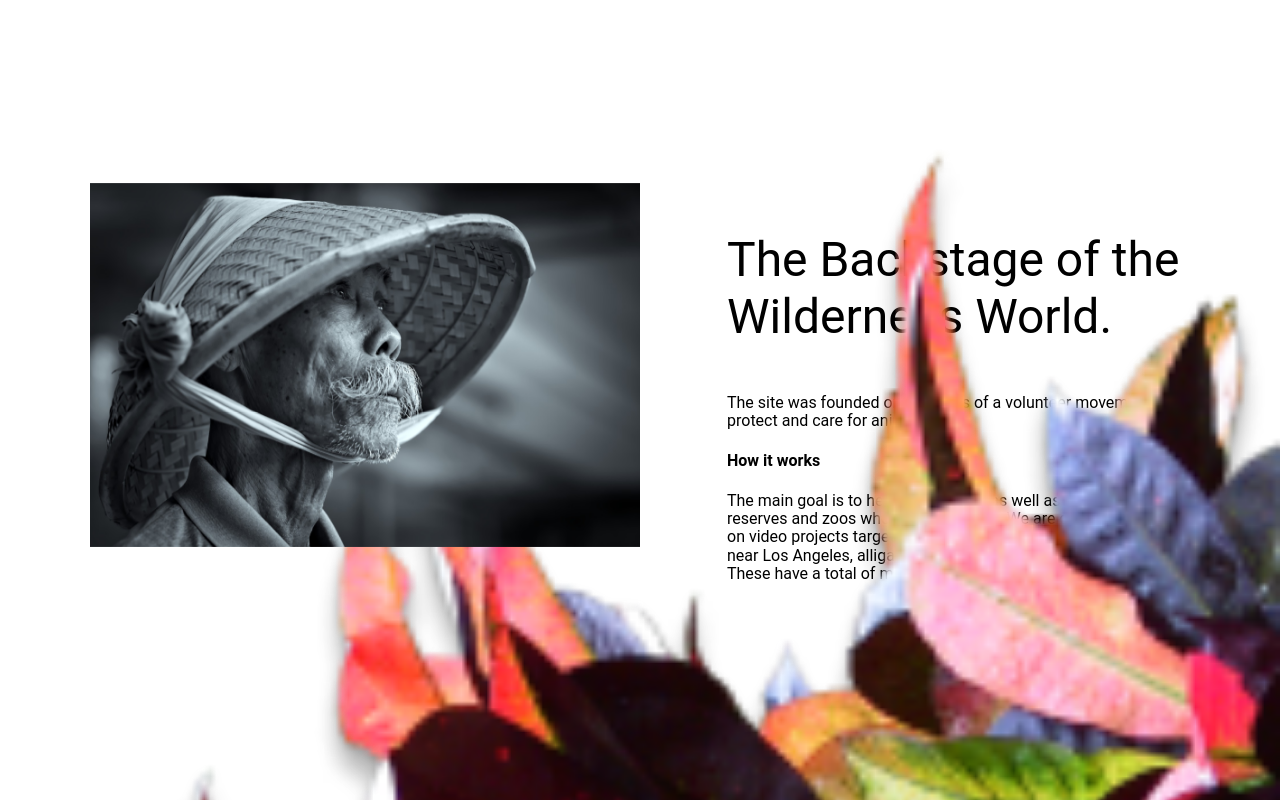
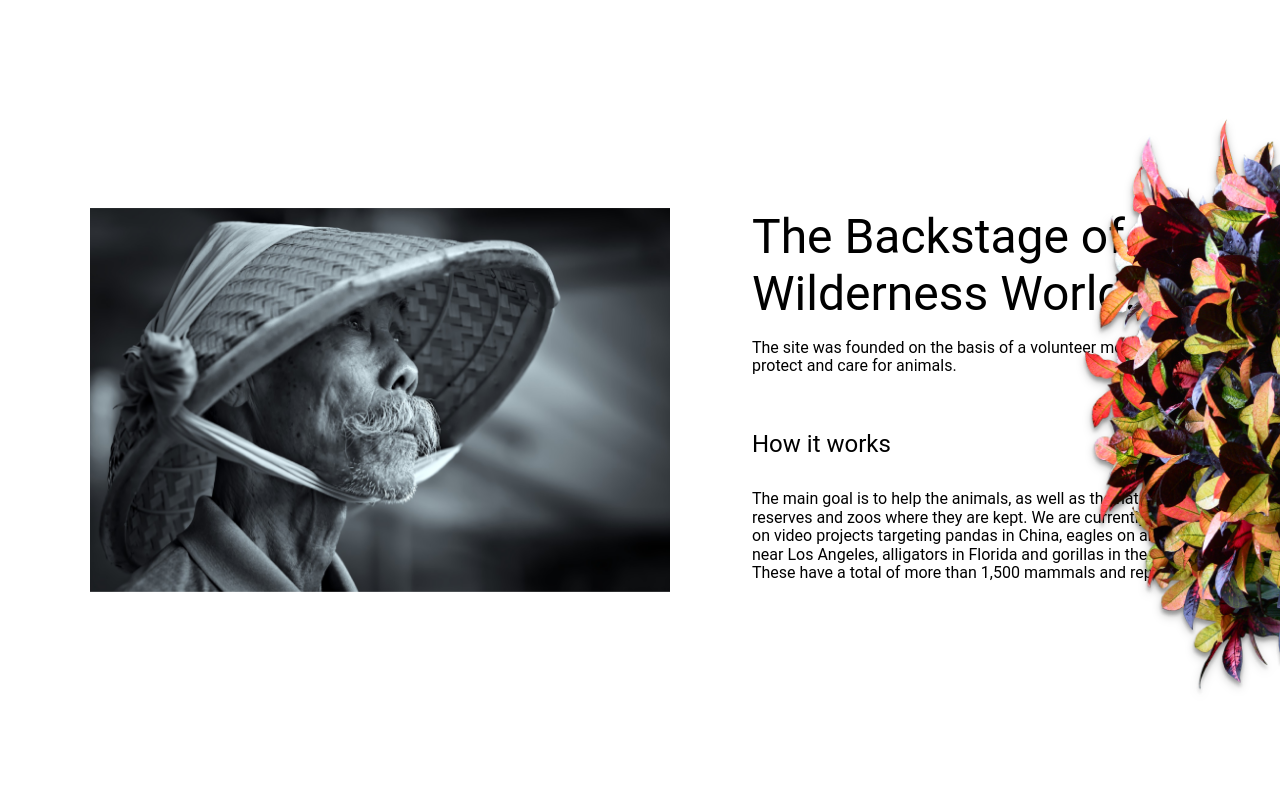
Before and after one commit to ValeriaKliui/zoo, a plain HTML site: page pages/main/index.html in a window 1280 px wide. Shown: the part 659-1459 px from the top of the page. After the commit the page ends 1368 px from the top, so only its background shows below. Drawn offline with Linux system fonts and the light colour scheme.

Commit message:
make section backstage equal to perfect pixel

```diff
--- a/pages/main/style.css
+++ b/pages/main/style.css
@@ -169,22 +169,31 @@ margin-right: 95px;
 .flower1 {
     position: absolute;
     right: 0;
+    width: 200px;
     top: -100px;
     filter: drop-shadow(0px 4px 4px rgba(0, 0, 0, 0.25));
 }
 
 .backstage__grid {
-    margin-top: 100px;
+    margin-top: 125px;
     display: grid;
-    grid-template-columns: 50% 465px;
-    gap: 87px;
+    grid-template-columns: 580px 465px;
+    gap: 82px;
 }
 .backstage__title {
+    margin: 0;
     font-weight: 400;
     font-size: 48px;
     line-height: 120%;
 }
+.backstage_subtitle {
+    margin-top: 54px;
+    font-weight: 400;
+font-size: 24px;
+line-height: 120%;
+}
 .backstage__photo {
+    width: 580px;
     backdrop-filter: blur(2px);
 }
 
```
